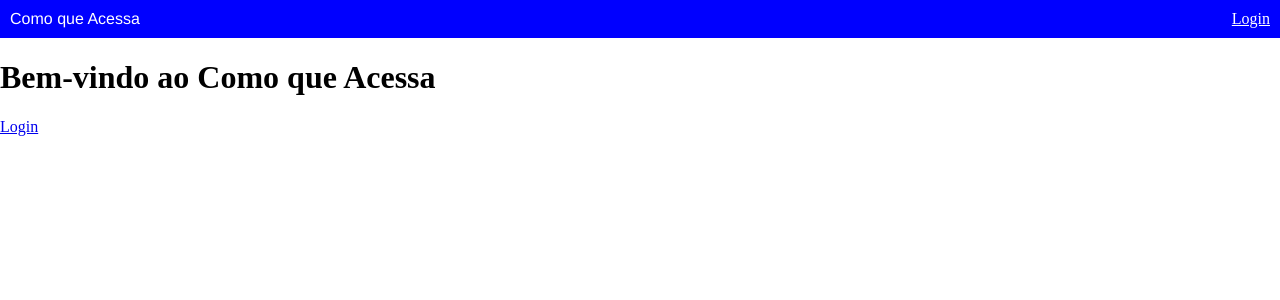
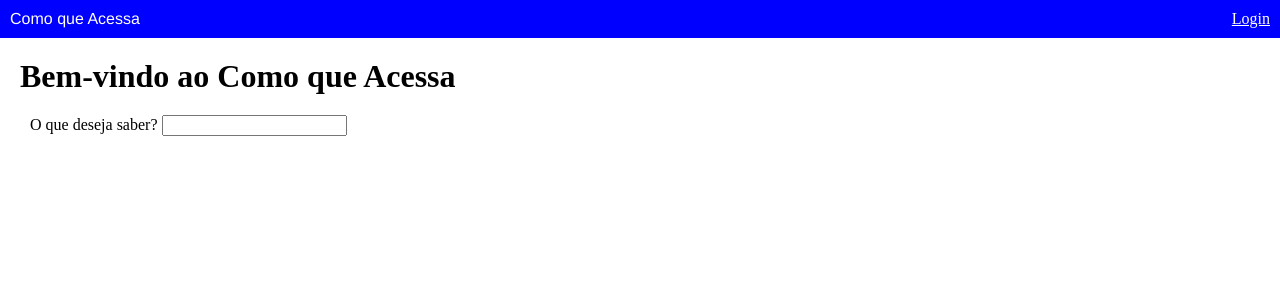
Before and after one commit to BlueB0yyy/Como-que-Acessa, a Django app: page / in a window 1280 px wide. Shown: the top 300 px of the page. Run offline with Django 5.2, Linux system fonts and the light colour scheme.

Commit message:
Adicionado form da barra de pesquisa, página de testes/estudos, aba de erro 404 e estilos para estes

```diff
--- /dev/null
+++ b/ComoQueAcessa/PesquisaApp/forms.py
@@ -0,0 +1,11 @@
+#Arquivo criado para lidar com os formulários da página (pesquisa, login, etc.)
+#Carregamento das tags de input para o back do Django
+from django import forms
+
+
+class NameForm(forms.Form):
+    #label = O que aparece antes do nome
+    nome = forms.CharField(label='Nome', max_length=100)
+
+class Pesquisa(forms.Form):
+    pesquisa = forms.CharField(label='O que deseja saber?', max_length=120) #caso precise de mais, só adicionar
--- a/ComoQueAcessa/PesquisaApp/templates/main.html
+++ b/ComoQueAcessa/PesquisaApp/templates/main.html
@@ -6,5 +6,7 @@
 
 {% block content %}
     <h1>Bem-vindo ao Como que Acessa</h1>
-    <a href="/login">Login</a>
+    <form method="POST" action=".">
+        {{barra}}
+    </form>
 {% endblock %}
--- a/ComoQueAcessa/PesquisaApp/templates/master.html
+++ b/ComoQueAcessa/PesquisaApp/templates/master.html
@@ -14,7 +14,9 @@
             <a href="/login">Login</a>
         </div>
     </div>
+    <div id="corpo">
     {% block content %}
     {% endblock %}
+    </div>
 </body>
 </html>
--- a/ComoQueAcessa/PesquisaApp/urls.py
+++ b/ComoQueAcessa/PesquisaApp/urls.py
@@ -3,5 +3,6 @@ from . import views
 
 urlpatterns = [
     path('', views.main, name='main'),
-    path('login/',views.login, name='login')
+    path('login/',views.login, name='login'),
+    path('teste/', views.teste, name='teste')
 ]
--- a/ComoQueAcessa/PesquisaApp/views.py
+++ b/ComoQueAcessa/PesquisaApp/views.py
@@ -1,13 +1,29 @@
 from django.shortcuts import render
-from django.http import HttpResponse
+from django.http import HttpResponse, HttpResponseRedirect
 from django.template import loader
+
+from .forms import NameForm, Pesquisa
 
 # Create your views here.
 
 def main(request):
+    form_da_pesquisa = Pesquisa()
+    context = {
+        'barra':form_da_pesquisa
+    }
     template = loader.get_template('main.html')
-    return HttpResponse(template.render())
+    return HttpResponse(template.render(context, request))
+
+
 
 def login(request):
     template = loader.get_template('login.html')
     return HttpResponse(template.render())
+
+
+def teste(request):
+    form = NameForm()
+    context = {
+        'form':form
+    }
+    return render(request, 'teste.html', context = context)
--- a/ComoQueAcessa/arquivos_static/estilo.css
+++ b/ComoQueAcessa/arquivos_static/estilo.css
@@ -1,8 +1,20 @@
 /*Caso não carregue, desabilite o Debug (allowed-hosts = ['*']) e dê Ctrl + F5 no navegador*/
 
 body{
-    background-color: rgb(255, 255, 255);
     margin:0px 0px 0px 0px;
+}
+
+label{
+    color:black;
+}
+
+#corpo{
+    margin-left: 20px;
+    color:black;
+}
+
+#corpo > h1{
+    margin: 10px 0px 10px 0px;
 }
 
 #topo{
```
Also changed, not shown: ComoQueAcessa/PesquisaApp/templates/404.html (added, +9 -0 lines), ComoQueAcessa/PesquisaApp/templates/teste.html (added, +14 -0 lines).
